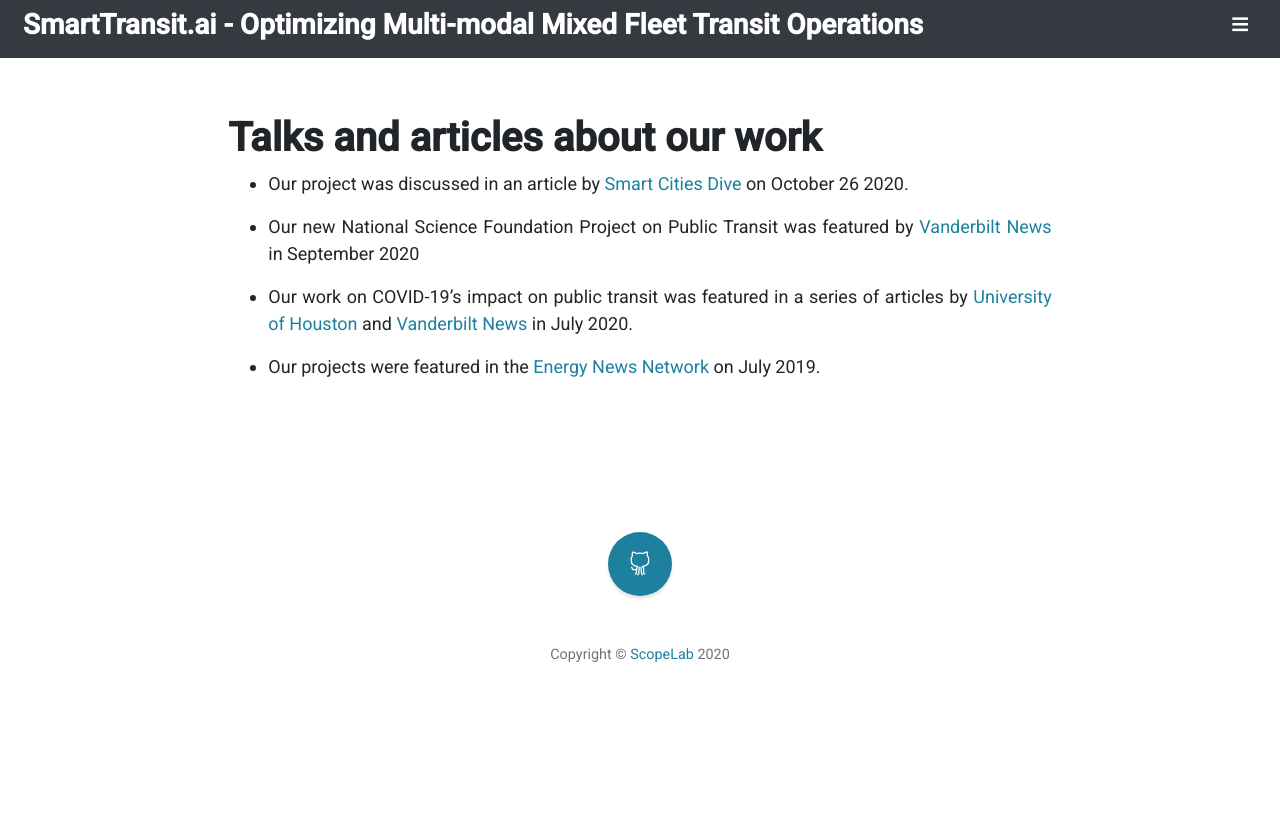
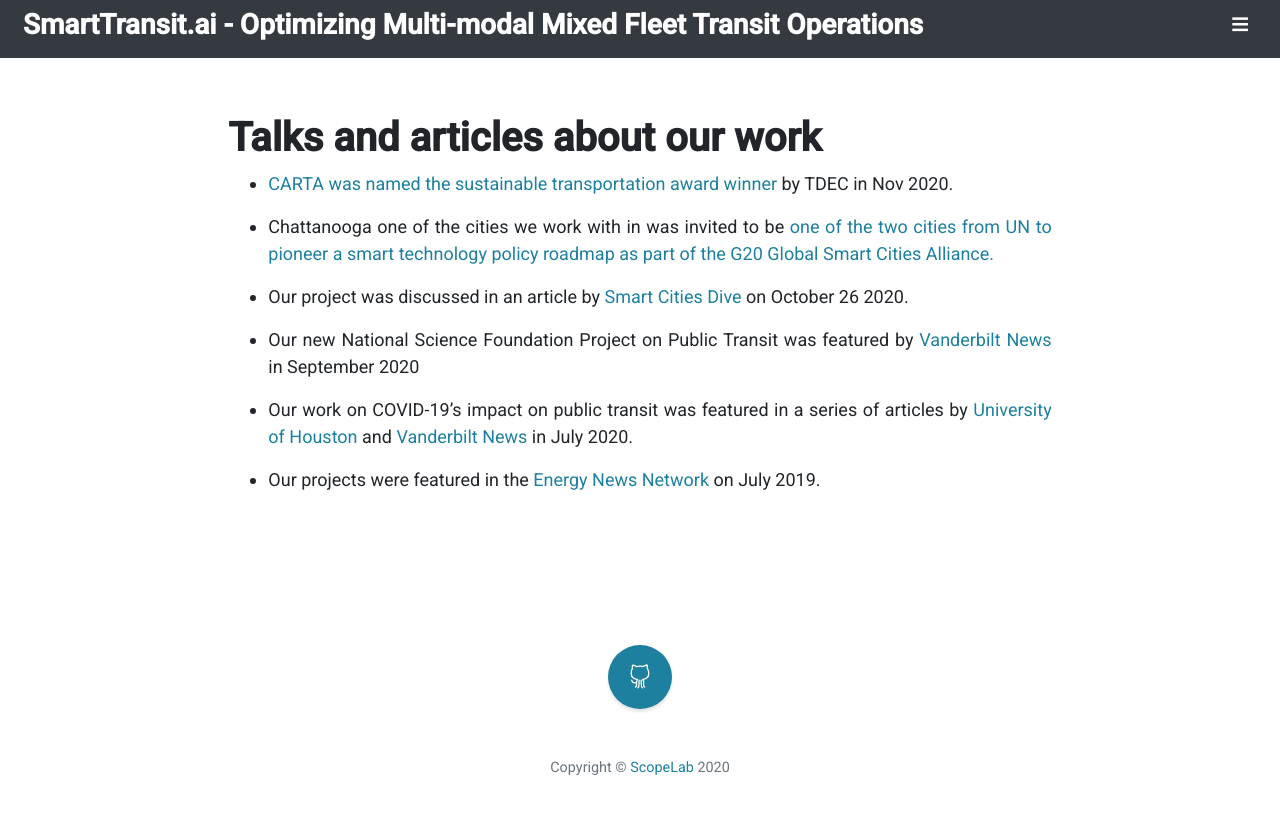
Before and after one commit to hdemma/hdemma.github.io, a Jekyll site: the page built from _pages/talks.md, in a window 1280 px wide. Shown: the top 814 px of the page. Built offline with Jekyll 4.4.1, drawn with Linux system fonts in a browser that asks for light colours.

Commit message:
minor updates

```diff
--- a/_data/updates.yml
+++ b/_data/updates.yml
@@ -1,6 +1,11 @@
 - text: Prof. Laszka presented [**Optimizing the Energy Usage of EV's and ICEV's in Public Transportation**](https://youtu.be/HbfQWZUWTGQ) at the UH Energy Electric Vehicle Webinar Series on November 19th, 2020. The talk summarizes key results from our [HD-EMMA project](/energy).
   active: true
   presentation: true
+  date: Nov 2020
+  sequence: 5
+
+- text: CARTA wins the [**sustainable transportation award**](https://www.chattanoogan.com/2020/11/19/418690/CARTA-Named-Sustainable-Transportation.aspx) given by Tennesee Department of Envrionment and Conversation (TDEC) .
+  active: true
   date: Nov 2020
   sequence: 4
 
--- a/_pages/talks.md
+++ b/_pages/talks.md
@@ -6,6 +6,10 @@
 
 # Talks and articles about our work
 
+* [CARTA was named the sustainable transportation award winner](https://www.chattanoogan.com/2020/11/19/418690/CARTA-Named-Sustainable-Transportation.aspx) by TDEC in Nov 2020.
+
+* Chattanooga one of the cities we work with in was invited to be [one of the two cities from UN to pioneer a smart technology policy roadmap as part of the G20 Global Smart Cities Alliance.](https://www.smartcitiesdive.com/news/g20-invites-2-us-cities-to-adopt-global-policy-roadmap/589352/)
+
 * Our project was discussed in an article by [Smart Cities Dive](https://www.smartcitiesdive.com/news/doe-usdot-issue-525m-in-project-grants-to-advance-transit-tech/587704/) on October 26 2020.
 
 * Our new National Science Foundation Project on Public Transit was featured by [Vanderbilt News](https://news.vanderbilt.edu/2020/09/17/vanderbilt-researcher-receives-3-9-million-in-grants-to-redesign-regional-transit-system-using-artificial-intelligence-community-engagement/) in September 2020
```
